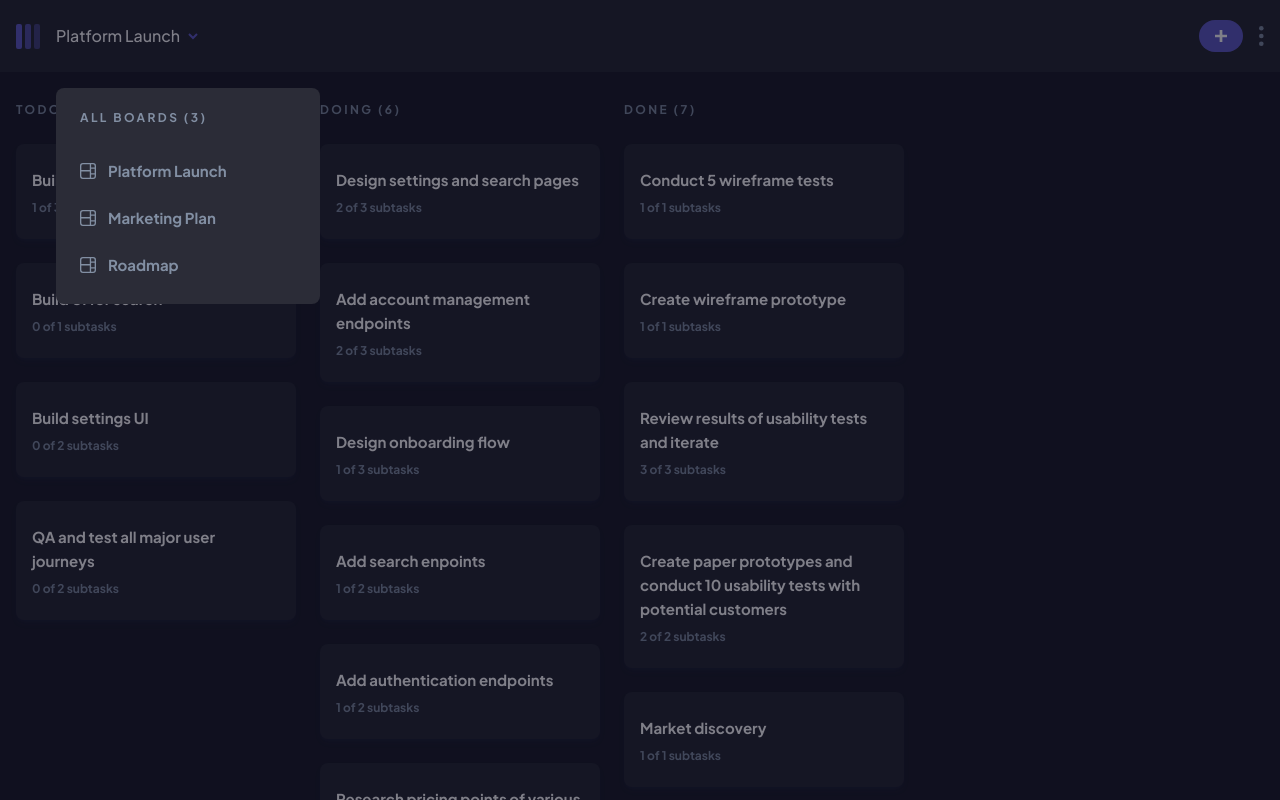
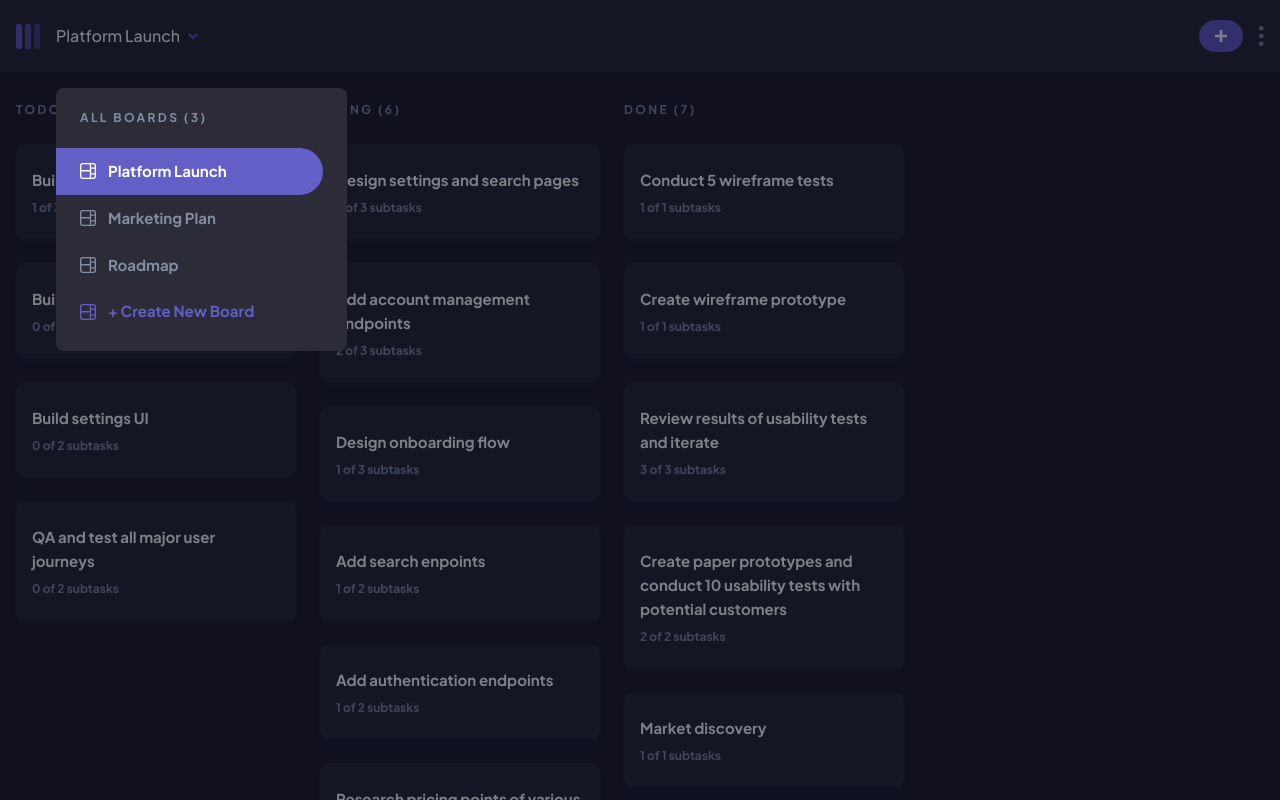
Before and after one commit to PedroEnciso/kanban-app, a React (Vite) app: page / in a window 1280 px wide. Both pictures are taken after a click on the button "Platform Launch". Shown: the top 800 px of the page. Built offline with nearby package versions, Linux system fonts and the light colour scheme.

Commit message:
create new board button

```diff
--- a/src/components/SelectBoard/SelectBoardContainer.jsx
+++ b/src/components/SelectBoard/SelectBoardContainer.jsx
@@ -15,12 +15,16 @@ function SelectBoardContainer({ onClose }) {
     onClose();
   };
 
+  const handleNewBoard = () => {
+    console.log("adding new board");
+  };
+
   const boardItems = boards.map((board, index) => (
     <BoardItem
       key={board.id}
       name={board.name}
       onSelectBoard={handleChangeBoard.bind(null, index)}
-      selected={index === displayBoardIndex}
+      type={index === displayBoardIndex && "selected"}
     />
   ));
 
@@ -29,7 +33,14 @@ function SelectBoardContainer({ onClose }) {
       <h2 className="pl-6">
         <HeadingS>All Boards ({boards.length})</HeadingS>
       </h2>
-      <ul className="mt-5 ml-">{boardItems}</ul>
+      <ul className="mt-5 ml-">
+        {boardItems}
+        <BoardItem
+          name="+ Create New Board"
+          onSelectBoard={handleNewBoard}
+          type="add"
+        />
+      </ul>
     </>
   );
 }
```
